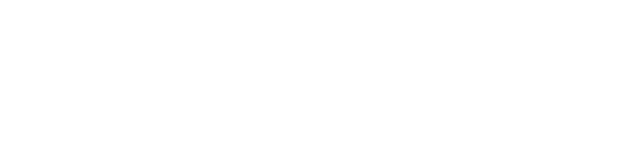
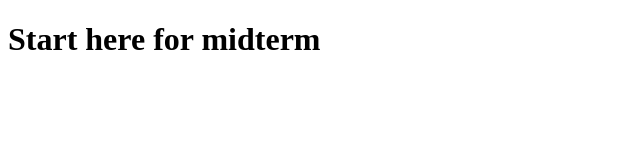
Before and after one commit to vallsilao/midtermpractice, a plain HTML site: page index.html in a window 1280 px wide. Shown: the whole page, without its empty margins (0-640 px from the left). Drawn offline with Linux system fonts and the light colour scheme.

Commit message:
H1 added

```diff
--- a/index.html
+++ b/index.html
@@ -7,5 +7,6 @@
 </head>
 <body>
 
+    <h1>Start here for midterm</h1>
 </body>
 </html>
```
